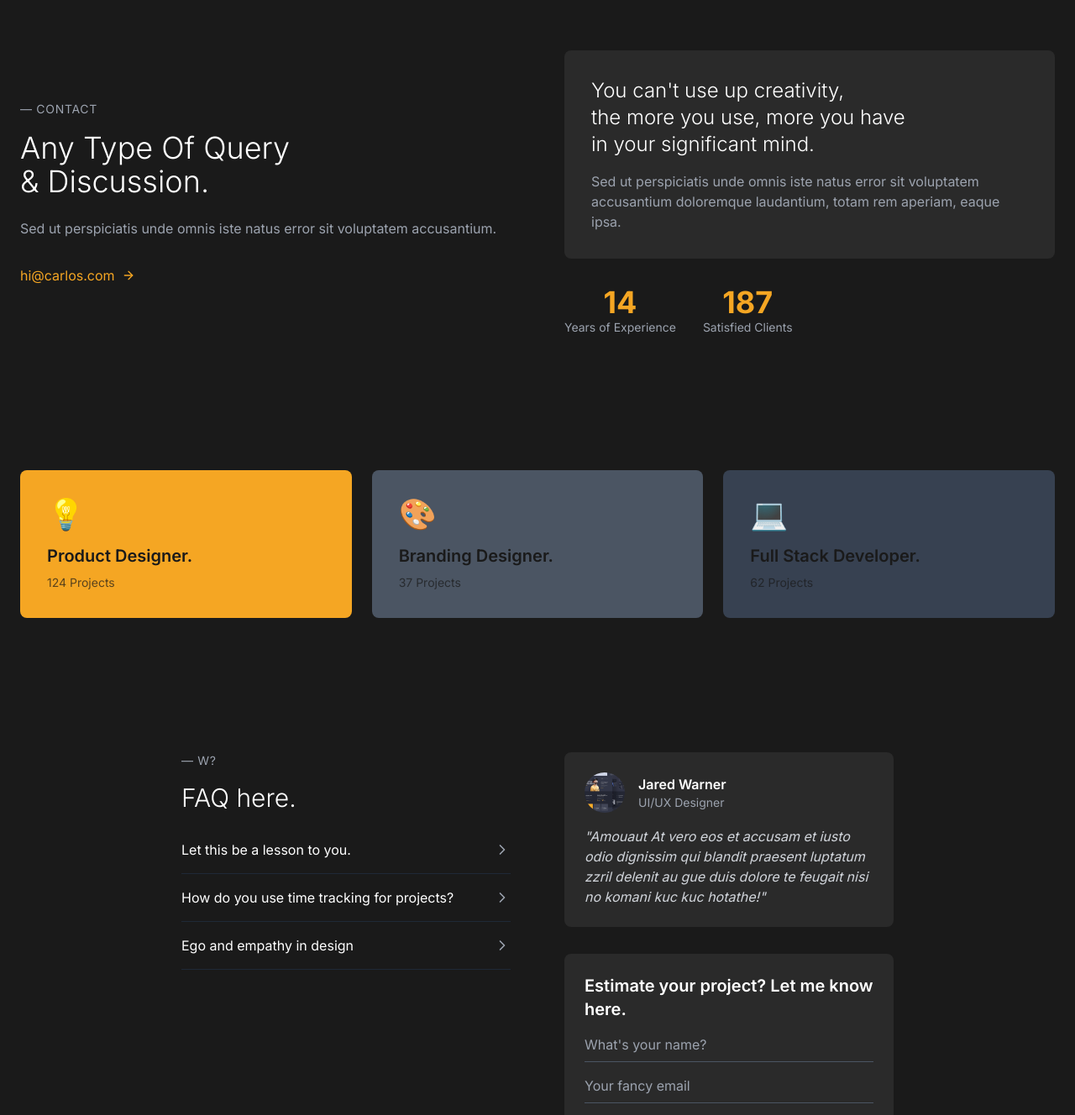
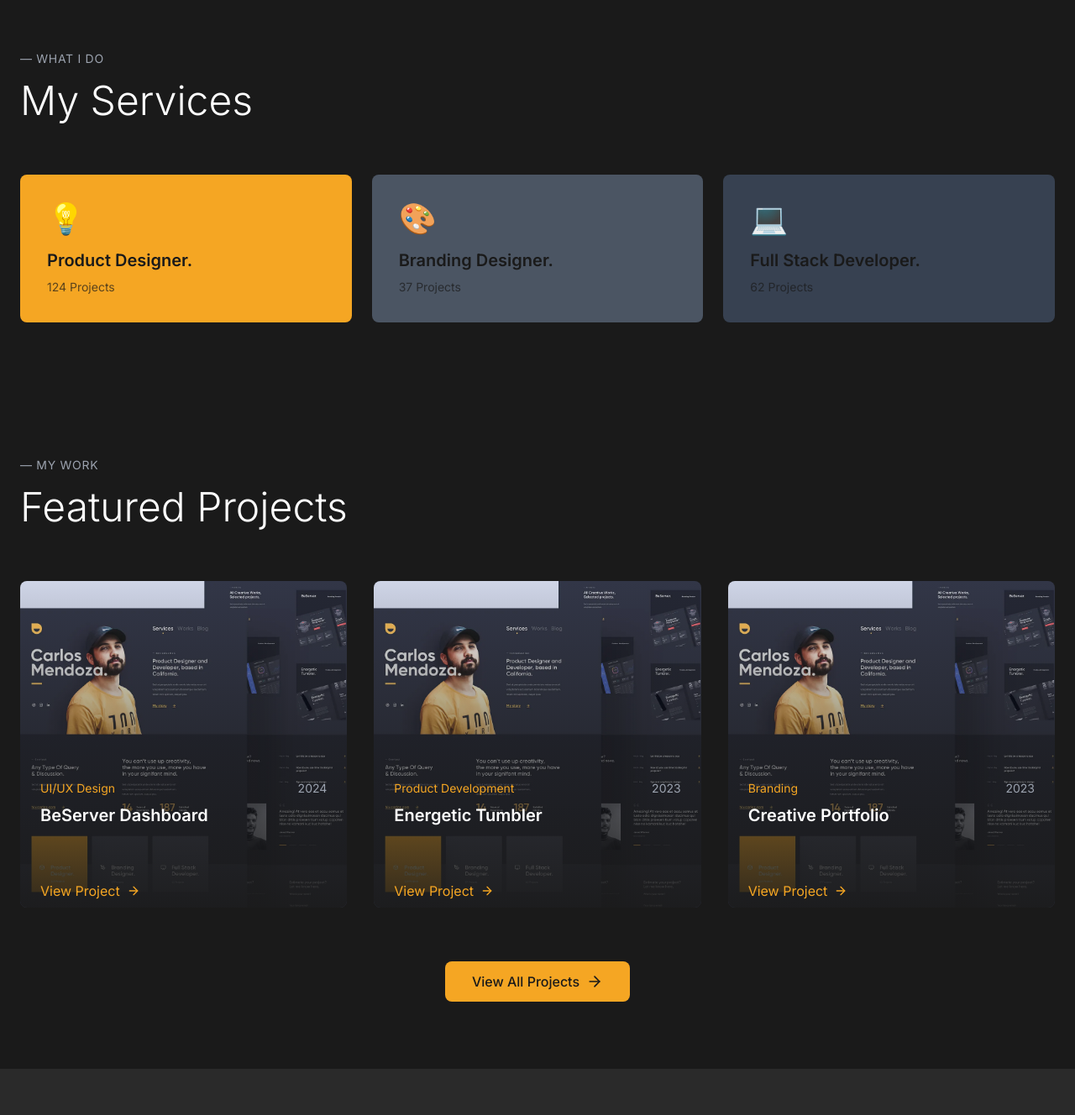
Before and after one commit to aboodebaker/personal-site, a React (Vite) app: page / in a window 1280 px wide. Shown: the part 820-2148 px from the top of the page at 84% size. Built offline with nearby package versions, Linux system fonts and the light colour scheme.

Commit message:
feat: Add projects and FAQ functionality
- Added a projects section to the index page.
- Implemented hover effect on "Product Designer" service.
- Improved the styling of the projects and FAQ sections.
- Made the FAQ section functional.

```diff
--- a/src/pages/Index.tsx
+++ b/src/pages/Index.tsx
@@ -1,10 +1,11 @@
-
 import { useState, useEffect } from 'react';
-import { ArrowRight, Globe, Dribbble, Linkedin, Mail, ChevronRight } from 'lucide-react';
+import { ArrowRight, Globe, Dribbble, Linkedin, Mail, ChevronRight, ChevronDown } from 'lucide-react';
+import { Accordion, AccordionContent, AccordionItem, AccordionTrigger } from "@/components/ui/accordion";
 
 const Index = () => {
   const [scrollY, setScrollY] = useState(0);
   const [isVisible, setIsVisible] = useState(false);
+  const [activeService, setActiveService] = useState<number | null>(null);
 
   useEffect(() => {
     const handleScroll = () => setScrollY(window.scrollY);
@@ -18,24 +19,25 @@ const Index = () => {
 
   const projects = [
     {
-      title: "All Creative Works, Selected projects.",
-      description: "Sed ut perspiciatis unde omnis iste natus error sit voluptatem accusantium.",
+      title: "BeServer Dashboard",
+      description: "Modern server management platform with sleek interface design.",
       image: "/lovable-uploads/cfba1614-bea1-4e51-a7c1-17f8c422583d.png",
-      category: "UI/UX Design"
+      category: "UI/UX Design",
+      year: "2024"
     },
     {
-      title: "BeServer.",
-      subtitle: "Branding Product",
-      description: "Modern server management platform with sleek interface design.",
+      title: "Energetic Tumbler",
+      description: "Innovative tumbler design with energy-efficient features.",
       image: "/lovable-uploads/cfba1614-bea1-4e51-a7c1-17f8c422583d.png",
-      category: "Product Development"
+      category: "Product Development",
+      year: "2023"
     },
     {
-      title: "Energetic Tumbler.",
-      subtitle: "Product Development",
-      description: "Innovative tumbler design with energy-efficient features.",
+      title: "Creative Portfolio",
+      description: "Minimalistic portfolio design for creative professionals.",
       image: "/lovable-uploads/cfba1614-bea1-4e51-a7c1-17f8c422583d.png",
-      category: "Product Development"
+      category: "Branding",
+      year: "2023"
     }
   ];
 
@@ -63,15 +65,15 @@ const Index = () => {
   const faqs = [
     {
       question: "Let this be a lesson to you.",
-      answer: "Comprehensive design and development consultation available."
+      answer: "Comprehensive design and development consultation available for clients looking to enhance their digital presence. We focus on user-centered approaches that drive engagement and conversion."
     },
     {
       question: "How do you use time tracking for projects?",
-      answer: "We use advanced time tracking tools to ensure project efficiency."
+      answer: "We use advanced time tracking tools to ensure project efficiency and transparent billing. Our process involves detailed task breakdowns, regular progress reports, and milestone tracking to keep projects on schedule and within budget."
     },
     {
       question: "Ego and empathy in design",
-      answer: "Balancing user needs with creative vision for optimal results."
+      answer: "Balancing user needs with creative vision for optimal results requires understanding both the emotional and practical aspects of design. We prioritize user research and testing while maintaining a distinctive creative approach that sets our clients apart."
     }
   ];
 
@@ -86,8 +88,8 @@ const Index = () => {
             </div>
             <div className="hidden md:flex space-x-8">
               <a href="#services" className="text-gray-300 hover:text-golden transition-colors duration-300">Services</a>
-              <a href="#works" className="text-gray-300 hover:text-golden transition-colors duration-300">Works</a>
-              <a href="#blog" className="text-gray-300 hover:text-golden transition-colors duration-300">Blog</a>
+              <a href="#projects" className="text-gray-300 hover:text-golden transition-colors duration-300">Projects</a>
+              <a href="#faq" className="text-gray-300 hover:text-golden transition-colors duration-300">FAQ</a>
             </div>
           </div>
         </div>
@@ -147,8 +149,84 @@ const Index = () => {
         </div>
       </section>
 
+      {/* Services Section */}
+      <section id="services" className="py-20 bg-dark-bg">
+        <div className="max-w-7xl mx-auto px-6">
+          <div className="mb-16">
+            <p className="text-gray-400 text-sm uppercase tracking-wider mb-4">— What I do</p>
+            <h2 className="text-4xl lg:text-5xl font-light mb-8">My Services</h2>
+          </div>
+          <div className="grid md:grid-cols-3 gap-6">
+            {services.map((service, index) => (
+              <div
+                key={index}
+                className={`${service.color} p-8 rounded-lg group hover:scale-105 transition-all duration-500 cursor-pointer animate-scale-in hover-lift`}
+                style={{ animationDelay: `${index * 0.1}s` }}
+                onMouseEnter={() => setActiveService(index)}
+                onMouseLeave={() => setActiveService(null)}
+              >
+                <div className="text-4xl mb-4">{service.icon}</div>
+                <h4 className={`text-xl font-semibold ${activeService === index ? 'text-golden' : 'text-dark-bg'} mb-2 transition-colors duration-300`}>
+                  {service.title}
+                </h4>
+                <p className="text-dark-bg/70 text-sm">{service.projects}</p>
+              </div>
+            ))}
+          </div>
+        </div>
+      </section>
+
+      {/* Projects Section */}
+      <section id="projects" className="py-20 bg-dark-bg">
+        <div className="max-w-7xl mx-auto px-6">
+          <div className="mb-16">
+            <p className="text-gray-400 text-sm uppercase tracking-wider mb-4">— My Work</p>
+            <h2 className="text-4xl lg:text-5xl font-light mb-8">Featured Projects</h2>
+          </div>
+
+          <div className="grid md:grid-cols-2 lg:grid-cols-3 gap-8">
+            {projects.map((project, index) => (
+              <div
+                key={index}
+                className="group relative overflow-hidden rounded-lg hover-lift animate-fade-in"
+                style={{ animationDelay: `${index * 0.15}s` }}
+              >
+                <div className="aspect-square overflow-hidden">
+                  <img
+                    src={project.image}
+                    alt={project.title}
+                    className="w-full h-full object-cover transition-transform duration-700 group-hover:scale-110"
+                  />
+                </div>
+                <div className="absolute inset-0 bg-gradient-to-t from-dark-bg/90 to-transparent flex flex-col justify-end p-6">
+                  <div className="transform translate-y-4 transition-transform duration-300 group-hover:translate-y-0">
+                    <div className="flex justify-between items-center mb-2">
+                      <span className="text-golden text-sm">{project.category}</span>
+                      <span className="text-gray-400 text-sm">{project.year}</span>
+                    </div>
+                    <h3 className="text-xl font-semibold mb-2">{project.title}</h3>
+                    <p className="text-gray-300 text-sm mb-4 opacity-0 group-hover:opacity-100 transition-opacity duration-300">{project.description}</p>
+                    <a href="#" className="inline-flex items-center text-golden hover:text-golden-light transition-colors duration-300">
+                      <span className="mr-2">View Project</span>
+                      <ArrowRight className="w-4 h-4" />
+                    </a>
+                  </div>
+                </div>
+              </div>
+            ))}
+          </div>
+
+          <div className="text-center mt-16">
+            <a href="#" className="inline-flex items-center px-8 py-3 bg-golden text-dark-bg rounded-lg hover:bg-golden-light transition-colors duration-300 group">
+              <span className="mr-2 font-medium">View All Projects</span>
+              <ArrowRight className="w-5 h-5 group-hover:translate-x-1 transition-transform duration-300" />
+            </a>
+          </div>
+        </div>
+      </section>
+
       {/* Contact Section */}
-      <section className="py-20 relative">
+      <section className="py-20 relative bg-dark-card">
         <div className="max-w-7xl mx-auto px-6">
           <div className="grid lg:grid-cols-2 gap-16 items-center">
             <div className="space-y-8 animate-fade-in">
@@ -195,45 +273,28 @@ const Index = () => {
         </div>
       </section>
 
-      {/* Services Section */}
-      <section id="services" className="py-20">
-        <div className="max-w-7xl mx-auto px-6">
-          <div className="grid md:grid-cols-3 gap-6">
-            {services.map((service, index) => (
-              <div
-                key={index}
-                className={`${service.color} p-8 rounded-lg group hover:scale-105 transition-all duration-500 cursor-pointer animate-scale-in`}
-                style={{ animationDelay: `${index * 0.1}s` }}
-              >
-                <div className="text-4xl mb-4">{service.icon}</div>
-                <h4 className="text-xl font-semibold text-dark-bg mb-2">{service.title}</h4>
-                <p className="text-dark-bg/70 text-sm">{service.projects}</p>
-              </div>
-            ))}
-          </div>
-        </div>
-      </section>
-
       {/* FAQ Section */}
-      <section className="py-20">
+      <section id="faq" className="py-20 bg-dark-bg">
         <div className="max-w-4xl mx-auto px-6">
           <div className="grid lg:grid-cols-2 gap-16">
             <div className="space-y-8">
               <div>
-                <p className="text-gray-400 text-sm uppercase tracking-wider mb-4">— w?</p>
-                <h3 className="text-3xl font-light">FAQ here.</h3>
+                <p className="text-gray-400 text-sm uppercase tracking-wider mb-4">— FAQ</p>
+                <h3 className="text-3xl font-light">Frequently asked questions.</h3>
               </div>
 
-              <div className="space-y-4">
+              <Accordion type="single" collapsible className="w-full">
                 {faqs.map((faq, index) => (
-                  <div key={index} className="border-b border-gray-800 pb-4 group cursor-pointer animate-fade-in" style={{ animationDelay: `${index * 0.1}s` }}>
-                    <div className="flex items-center justify-between">
-                      <h5 className="text-white group-hover:text-golden transition-colors duration-300">{faq.question}</h5>
-                      <ChevronRight className="w-5 h-5 text-gray-400 group-hover:text-golden group-hover:translate-x-1 transition-all duration-300" />
-                    </div>
-                  </div>
+                  <AccordionItem key={index} value={`item-${index}`} className="border-b border-gray-800 py-2">
+                    <AccordionTrigger className="hover:text-golden transition-colors duration-300 text-lg font-normal">
+                      {faq.question}
+                    </AccordionTrigger>
+                    <AccordionContent className="text-gray-400">
+                      {faq.answer}
+                    </AccordionContent>
+                  </AccordionItem>
                 ))}
-              </div>
+              </Accordion>
             </div>
 
             <div className="space-y-8 animate-fade-in" style={{ animationDelay: '0.4s' }}>
```
